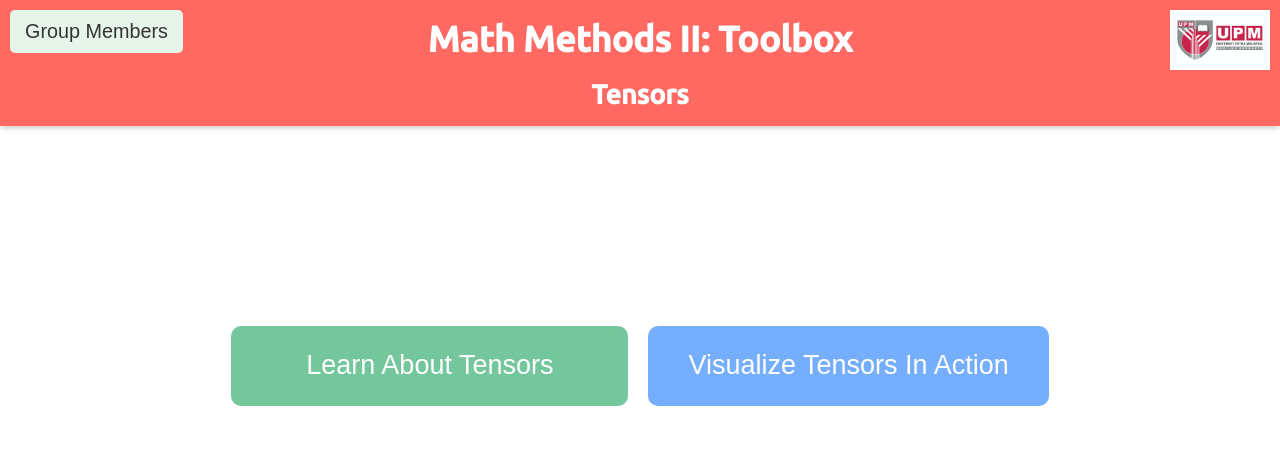
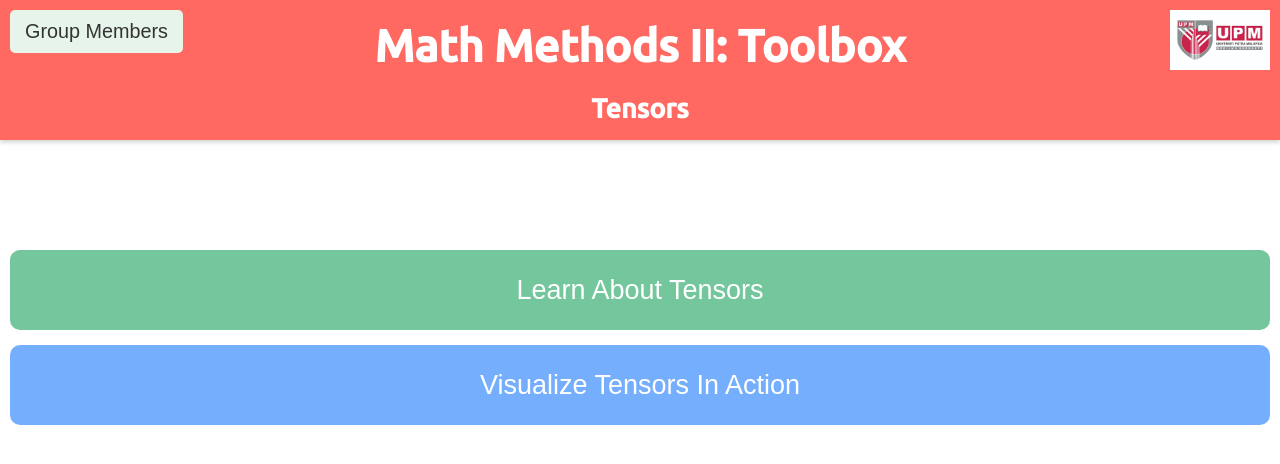
Before and after one commit to ricardoandre97/tensors-toolbox, a Flask app: page / in a window 1280 px wide. Shown: the top 464 px of the page. Run offline with Flask 3, Linux system fonts and the light colour scheme.

Commit message:
Adds better responsiveness on mobile

```diff
--- a/templates/index.html
+++ b/templates/index.html
@@ -7,7 +7,59 @@
     <meta name="viewport" content="width=device-width, initial-scale=1.0">
     <title>Tensors</title>
     <style>
-       /* Style for the 'About' button */
+        /* Base styles for mobile */
+        body {
+            font-family: 'Ubuntu', Arial, sans-serif;
+            font-size: 18px;
+            line-height: 1.6;
+            margin: 0;
+            padding: 0;
+            display: flex;
+            flex-direction: column;
+            height: 100vh;
+        }
+
+        .header {
+            text-align: center;
+            background-color: #FF6961;
+            color: white;
+            padding: 10px 0;
+            box-shadow: 0 2px 5px rgba(0, 0, 0, 0.2);
+        }
+
+        .header h1 {
+            margin: 0;
+            font-size: 1.8em;
+        }
+
+        .header h2 {
+            margin: 5px 0 0 0;
+            font-size: 1.2em;
+        }
+
+        /* Responsive adjustments */
+        @media (min-width: 600px) {
+            .header h1 {
+                font-size: 2.5em;
+            }
+
+            .header h2 {
+                font-size: 1.5em;
+            }
+
+            .button {
+                font-size: 1.5em;
+                padding: 20px 40px;
+            }
+
+            .buttons {
+                margin-top: 200px;
+                display: flex;
+                gap: 20px;
+            }
+        }
+
+        /* Style for the 'About' button */
         .about-button {
             position: fixed;
             top: 10px;
@@ -39,6 +91,8 @@
             border-radius: 5px;
             box-shadow: 0 4px 8px rgba(0, 0, 0, 0.2);
             z-index: 999;
+            max-width: 300px;
+            overflow-y: auto;
         }
 
         .group-members ol {
@@ -54,59 +108,33 @@
             height: auto;
         }
 
-        body {
-            font-family: 'Ubuntu', Arial, sans-serif;
-            font-size: 18px; /* Increases text size for readability */
-            line-height: 1.6; /* Adds better spacing between lines */
-            margin: 0;
-            padding: 0;
-            display: flex;
-            flex-direction: column;
-            height: 100vh;
-
-        }
-
-        .header {
-            text-align: center;
-            background-color: #FF6961;
-            color: white;
-            padding: 10px 0;
-            box-shadow: 0 2px 5px rgba(0, 0, 0, 0.2);
-        }
-
-        .header h1 {
-            margin: 0;
-            font-size: 2em;
-        }
-
-        .header h2 {
-            margin: 5px 0 0 0;
-            font-size: 1.5em;
-        }
-
         .content {
             flex-grow: 1;
             display: flex;
             justify-content: center; /* Centers horizontally */
             align-items: center; /* Centers vertically */
+            padding: 10px;
         }
 
         .buttons {
-            margin-top: 200px;
+            margin-top: 100px;
             display: flex;
-            gap: 20px; /* Space between buttons */
+            flex-direction: column;
+            gap: 15px;
+            width: 100%;
+            text-align: center;
         }
 
         .button {
-            padding: 20px 40px; /* Increased padding */
+            padding: 20px 40px;
             border: none;
             border-radius: 10px;
-            font-size: 1.5em; /* Increased font size */
+            font-size: 1.5em;
             color: white;
             cursor: pointer;
             transition: transform 0.2s ease;
-            min-width: 200px; /* Optional: Consistent button width */
-            height: 80px; /* Optional: Consistent button height */
+            min-width: 200px;
+            height: 80px;
         }
 
         .button:hover {
@@ -115,8 +143,6 @@
 
         .button.green {
             background-color: #74c69d;
-            padding-right: 75px;
-            padding-left: 75px;
         }
 
         .button.blue {
@@ -128,7 +154,6 @@
     <script>
         function toggleAbout() {
             const groupMembers = document.querySelector('.group-members');
-            // Toggle the display property of the group-members div
             if (groupMembers.style.display === 'block') {
                 groupMembers.style.display = 'none';
             } else {
```
